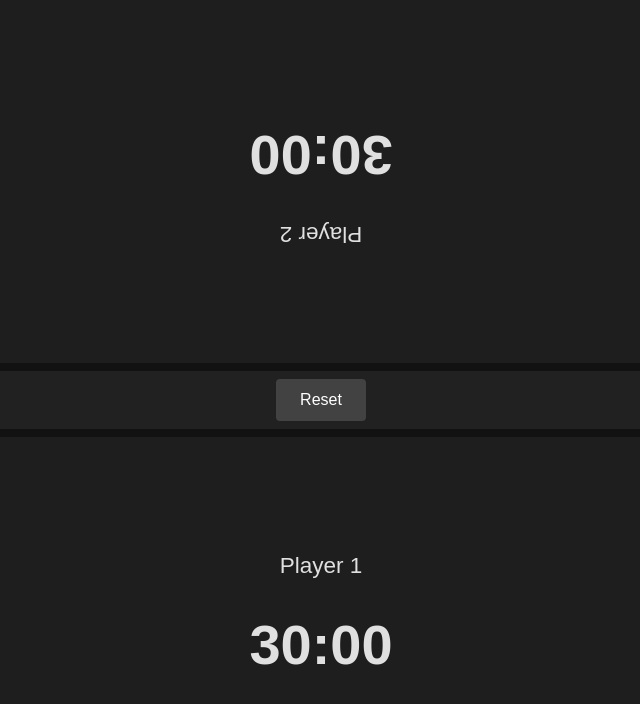
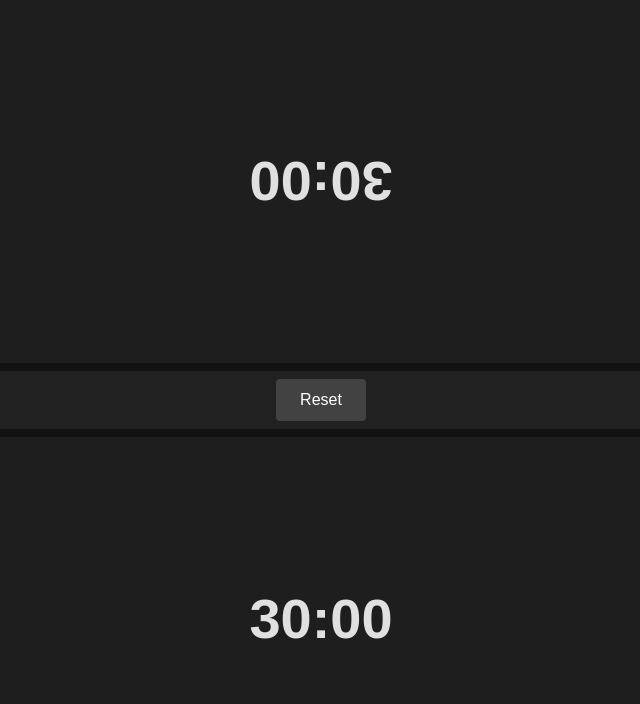
Before and after one commit to AgustinRamiroDiaz/scrabble-clock, a Vue app: page / in a window 1280 px wide. Shown: the top 704 px of the page, without its empty margins (319-959 px from the left). Built offline with nearby package versions, Linux system fonts and the light colour scheme; the HTML template or start-up script is replaced by a standard one.

Commit message:
cleanup
Signed-off-by: Agustín Ramiro Díaz <agustin.ramiro.diaz@gmail.com>

```diff
--- a/src/App.vue
+++ b/src/App.vue
@@ -102,7 +102,6 @@ const handlePlayerClick = (player: number) => {
         }"
         @click="handlePlayerClick(2)"
       >
-        <h2>Player 2</h2>
         <div class="time">{{ player2DisplayTime }}</div>
         <div v-if="player2InOvertime" class="overtime-indicator">OVERTIME</div>
       </div>
@@ -120,7 +119,6 @@ const handlePlayerClick = (player: number) => {
         }"
         @click="handlePlayerClick(1)"
       >
-        <h2>Player 1</h2>
         <div class="time">{{ player1DisplayTime }}</div>
         <div v-if="player1InOvertime" class="overtime-indicator">OVERTIME</div>
       </div>
```
